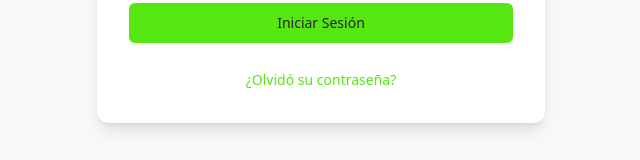
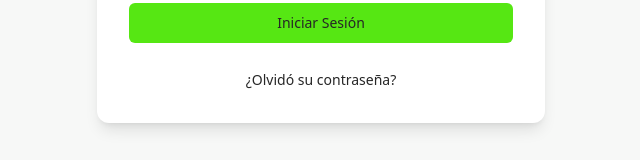
Before and after one commit to RoniDev-2024/moto-passport-login, a React (Vite) app: page / in a window 1280 px wide. Shown: the part 517-677 px from the top of the page, without its empty margins (319-959 px from the left). Built offline with nearby package versions, Linux system fonts and the light colour scheme.

Commit message:
Change link color for visibility
Updated the color of the "¿Olvidó su contraseña?" link in the LoginForm component to improve visibility.
[skip gpt_engineer]

```diff
--- a/src/components/LoginForm.tsx
+++ b/src/components/LoginForm.tsx
@@ -88,7 +88,7 @@ const LoginForm = () => {
         </form>
 
         <div className="text-center">
-          <a href="#" className="text-sm text-motopase-primary hover:underline">
+          <a href="#" className="text-sm text-[#262626] hover:underline">
             ¿Olvidó su contraseña?
           </a>
         </div>
```
